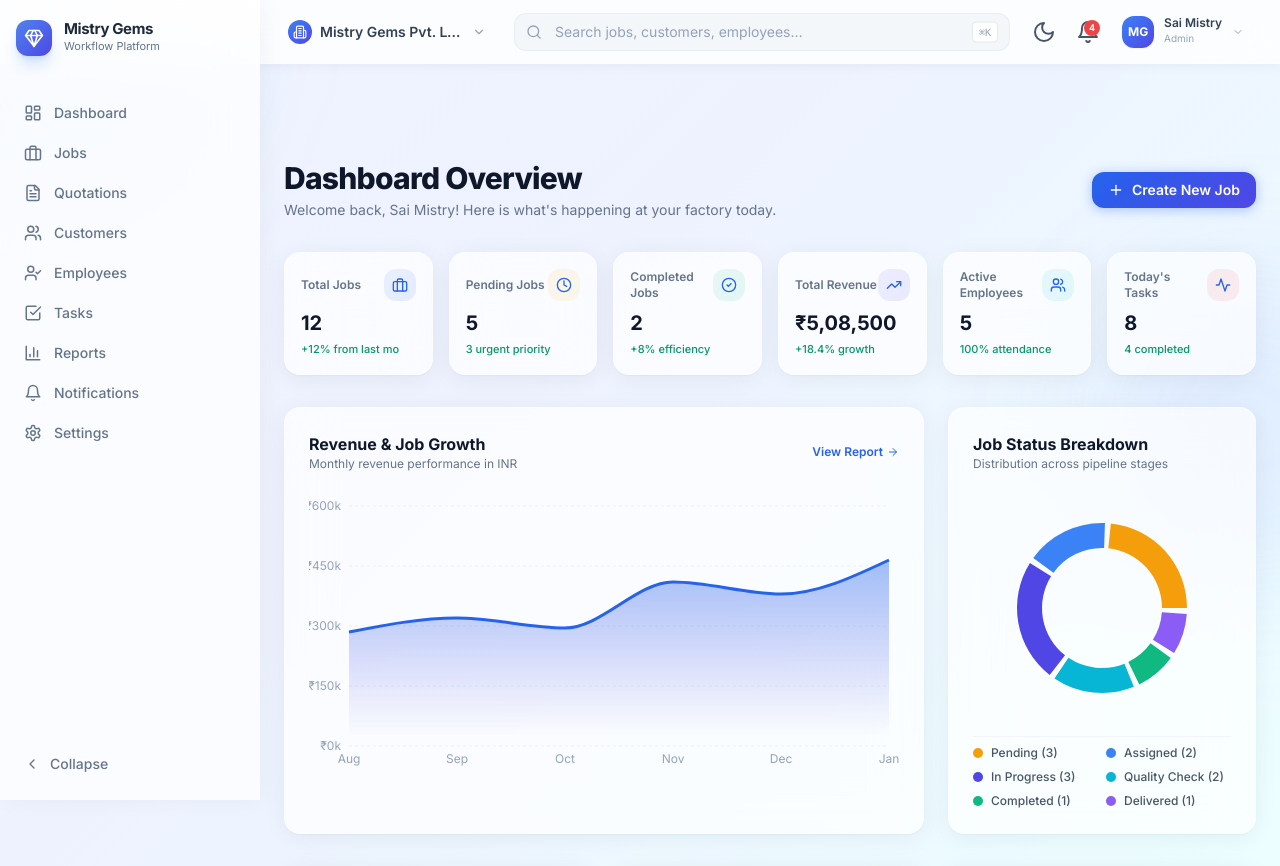
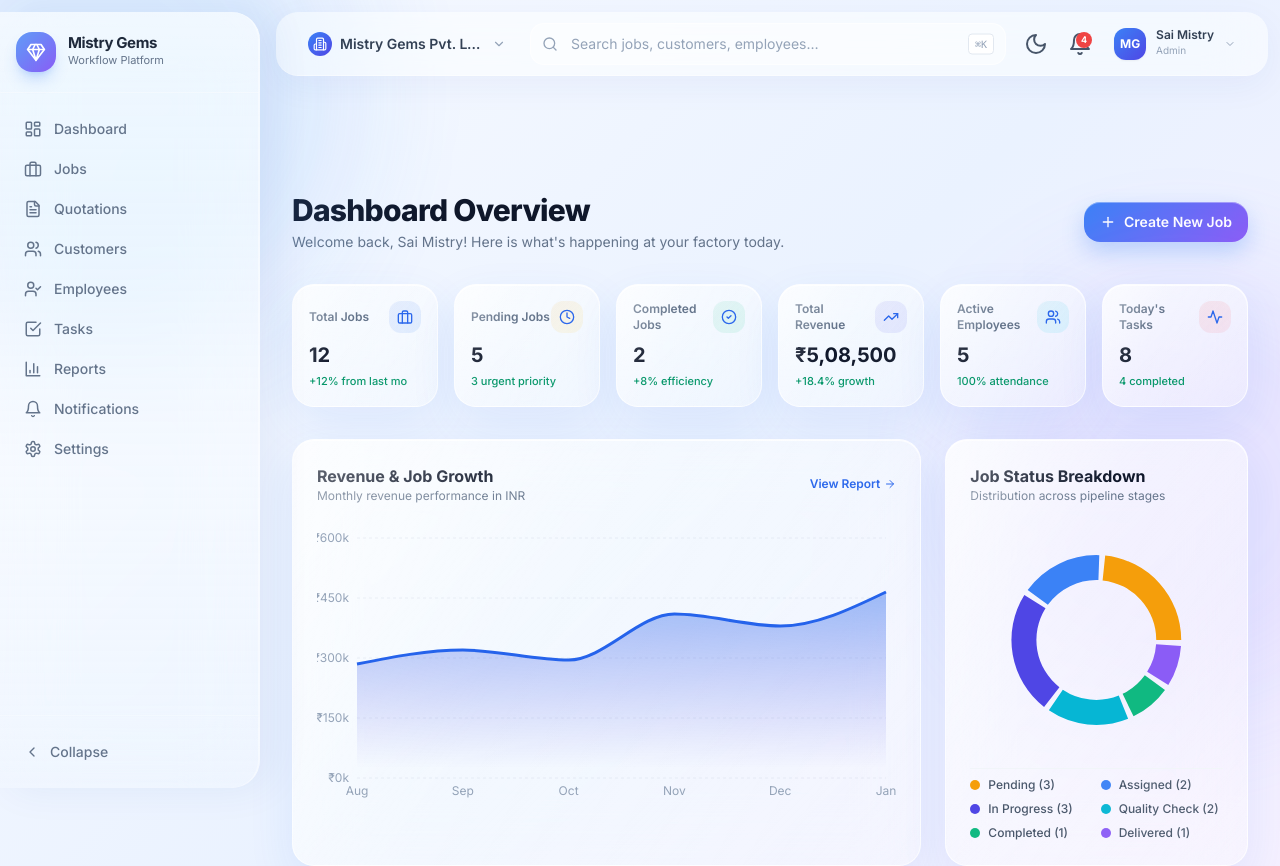
Before and after one commit to Saisidd05/Mistrygems_prototype, a React (Vite) app: page /dashboard in a window 1280 px wide. Shown: the top 866 px of the page. Built offline with nearby package versions, Linux system fonts and the light colour scheme.

Commit message:
redesign: apply liquid glass UI system

```diff
--- a/src/App.tsx
+++ b/src/App.tsx
@@ -1,17 +1,22 @@
 import React from 'react';
 import { BrowserRouter as Router, Routes, Route, Navigate } from 'react-router-dom';
 import Layout from '@/components/layout/Layout';
-import Dashboard from '@/pages/Dashboard';
-import Jobs from '@/pages/Jobs';
-import Quotations from '@/pages/Quotations';
-import Customers from '@/pages/Customers';
-import Employees from '@/pages/Employees';
-import Tasks from '@/pages/Tasks';
-import Reports from '@/pages/Reports';
-import Notifications from '@/pages/Notifications';
-import Settings from '@/pages/Settings';
 import { ThemeProvider } from '@/context/ThemeContext';
 import { SidebarProvider } from '@/context/SidebarContext';
+
+const Dashboard = React.lazy(() => import('@/pages/Dashboard'));
+const Jobs = React.lazy(() => import('@/pages/Jobs'));
+const Quotations = React.lazy(() => import('@/pages/Quotations'));
+const Customers = React.lazy(() => import('@/pages/Customers'));
+const Employees = React.lazy(() => import('@/pages/Employees'));
+const Tasks = React.lazy(() => import('@/pages/Tasks'));
+const Reports = React.lazy(() => import('@/pages/Reports'));
+const Notifications = React.lazy(() => import('@/pages/Notifications'));
+const Settings = React.lazy(() => import('@/pages/Settings'));
+
+function PageLoader() {
+  return <div className="skeleton h-72 rounded-[22px]" aria-label="Loading page" />;
+}
 
 const App: React.FC = () => {
   return (
@@ -19,7 +24,8 @@ const App: React.FC = () => {
       <SidebarProvider>
         <Router>
           <Layout>
-            <Routes>
+            <React.Suspense fallback={<PageLoader />}>
+              <Routes>
               <Route index element={<Navigate to="/dashboard" replace />} />
               <Route path="/dashboard" element={<Dashboard />} />
               <Route path="/jobs" element={<Jobs />} />
@@ -30,7 +36,8 @@ const App: React.FC = () => {
               <Route path="/reports" element={<Reports />} />
               <Route path="/notifications" element={<Notifications />} />
               <Route path="/settings" element={<Settings />} />
-            </Routes>
+              </Routes>
+            </React.Suspense>
           </Layout>
         </Router>
       </SidebarProvider>
--- a/src/components/layout/Layout.tsx
+++ b/src/components/layout/Layout.tsx
@@ -9,9 +9,9 @@ interface LayoutProps {
 }
 
 const pageVariants = {
-  initial: { opacity: 0, y: 12 },
-  animate: { opacity: 1, y: 0, transition: { duration: 0.3, ease: [0.4, 0, 0.2, 1] } },
-  exit: { opacity: 0, y: -6, transition: { duration: 0.15 } },
+  initial: { opacity: 0, y: 16, scale: 0.992 },
+  animate: { opacity: 1, y: 0, scale: 1, transition: { duration: 0.42, ease: [0.22, 1, 0.36, 1] } },
+  exit: { opacity: 0, y: -8, scale: 0.996, transition: { duration: 0.2 } },
 }
 
 export default function Layout({ children }: LayoutProps) {
@@ -22,8 +22,8 @@ export default function Layout({ children }: LayoutProps) {
     <div className="min-h-screen gradient-bg">
       {/* Ambient Background Orbs */}
       <div className="fixed inset-0 pointer-events-none overflow-hidden">
-        <div className="absolute -top-40 -left-40 w-96 h-96 bg-blue-400/10 rounded-full blur-3xl" />
-        <div className="absolute top-1/3 -right-32 w-80 h-80 bg-indigo-400/10 rounded-full blur-3xl" />
+        <div className="absolute -top-40 -left-40 w-[32rem] h-[32rem] bg-blue-400/20 rounded-full blur-3xl animate-pulse" />
+        <div className="absolute top-1/3 -right-32 w-[28rem] h-[28rem] bg-violet-400/15 rounded-full blur-3xl animate-pulse" />
         <div className="absolute bottom-0 left-1/3 w-64 h-64 bg-cyan-400/8 rounded-full blur-3xl" />
       </div>
 
@@ -32,11 +32,10 @@ export default function Layout({ children }: LayoutProps) {
 
       {/* Main Content */}
       <motion.main
-        animate={{ paddingLeft: collapsed ? 88 : 260 }}
         transition={{ duration: 0.3, ease: [0.4, 0, 0.2, 1] }}
-        className="pt-16 min-h-screen"
+        className={`pt-24 min-h-screen transition-[padding] duration-300 ${collapsed ? 'lg:pl-[88px]' : 'lg:pl-[260px]'}`}
       >
-        <div className="px-6 py-8 max-w-[1600px]">
+        <div className="px-4 sm:px-6 lg:px-8 py-8 max-w-[1600px] mx-auto">
           <AnimatePresence mode="wait">
             <motion.div
               key={location.pathname}
--- a/src/components/layout/Sidebar.tsx
+++ b/src/components/layout/Sidebar.tsx
@@ -37,11 +37,11 @@ export default function Sidebar() {
     <motion.aside
       animate={{ width: collapsed ? 72 : 260 }}
       transition={{ duration: 0.3, ease: [0.4, 0, 0.2, 1] }}
-      className="glass-sidebar fixed left-0 top-0 h-full z-40 flex flex-col overflow-hidden"
+      className="glass-sidebar fixed left-0 top-3 bottom-3 h-auto rounded-r-[28px] z-40 flex flex-col overflow-hidden"
     >
       {/* Logo Area */}
-      <div className="flex items-center gap-3 px-4 py-5 border-b border-white/20 dark:border-white/5">
-        <div className="relative flex-shrink-0 w-9 h-9 rounded-xl flex items-center justify-center bg-gradient-to-br from-blue-600 to-indigo-600 shadow-lg shadow-blue-500/25">
+      <div className="flex items-center gap-3 px-4 py-5 border-b border-white/35 dark:border-white/5">
+        <div className="relative flex-shrink-0 w-10 h-10 rounded-2xl flex items-center justify-center bg-gradient-to-br from-blue-500 to-violet-500 shadow-lg shadow-blue-500/25">
           <Gem className="w-5 h-5 text-white" />
           <div className="absolute inset-0 rounded-xl bg-gradient-to-br from-white/20 to-transparent" />
         </div>
--- a/src/components/layout/Topbar.tsx
+++ b/src/components/layout/Topbar.tsx
@@ -26,13 +26,12 @@ export default function Topbar() {
 
   return (
     <header
-      className="glass-nav sticky top-0 z-30 flex items-center gap-4 px-6 h-16"
-      style={{ paddingLeft: collapsed ? '88px' : '276px', transition: 'padding 0.3s ease' }}
+      className={`glass-nav sticky top-3 mx-3 rounded-[22px] z-30 flex items-center gap-3 px-3 sm:px-5 h-16 transition-[padding] duration-300 ${collapsed ? 'lg:ml-[88px]' : 'lg:ml-[276px]'}`}
     >
       {/* Mobile menu */}
       <button
         onClick={toggleSidebar}
-        className="lg:hidden p-2 rounded-xl hover:bg-slate-100 dark:hover:bg-slate-800/60 transition-colors"
+        className="lg:hidden p-2.5 rounded-2xl bg-white/30 hover:bg-white/60 dark:hover:bg-slate-800/60 transition-colors"
       >
         <Menu className="w-5 h-5 text-slate-600 dark:text-slate-300" />
       </button>
@@ -41,7 +40,7 @@ export default function Topbar() {
       <div className="relative">
         <button
           onClick={() => setCompanyOpen((o) => !o)}
-          className="flex items-center gap-2 px-3 py-2 rounded-xl hover:bg-slate-100 dark:hover:bg-slate-800/60 transition-all duration-200 group"
+          className="flex items-center gap-2 px-3 py-2 rounded-2xl hover:bg-white/55 dark:hover:bg-slate-800/60 transition-all duration-200 group"
         >
           <div className="w-6 h-6 rounded-lg bg-gradient-to-br from-blue-500 to-indigo-600 flex items-center justify-center flex-shrink-0">
             <Building2 className="w-3.5 h-3.5 text-white" />
@@ -89,7 +88,7 @@ export default function Topbar() {
             placeholder="Search jobs, customers, employees…"
             value={searchValue}
             onChange={(e) => setSearchValue(e.target.value)}
-            className="w-full pl-10 pr-4 py-2 rounded-xl text-sm bg-slate-100/80 dark:bg-slate-800/50 border border-slate-200/60 dark:border-slate-700/40 text-slate-700 dark:text-slate-200 placeholder-slate-400 focus:outline-none focus:ring-2 focus:ring-blue-500/40 focus:border-blue-400/40 transition-all duration-200"
+            className="w-full pl-10 pr-4 py-2.5 rounded-2xl text-sm bg-white/45 dark:bg-slate-800/50 border border-white/60 dark:border-slate-700/40 text-slate-700 dark:text-slate-200 placeholder-slate-400 focus:outline-none focus:ring-2 focus:ring-blue-500/40 focus:border-blue-400/40 transition-all duration-200"
           />
           <kbd className="absolute right-3 top-1/2 -translate-y-1/2 hidden sm:inline-flex items-center gap-0.5 px-1.5 py-0.5 text-[10px] font-medium text-slate-400 bg-white dark:bg-slate-700 border border-slate-200 dark:border-slate-600 rounded">
             ⌘K
--- a/src/components/ui/GlassCard.tsx
+++ b/src/components/ui/GlassCard.tsx
@@ -6,7 +6,7 @@ interface GlassCardProps extends React.HTMLAttributes<HTMLDivElement> {
   children: React.ReactNode
   className?: string
   hoverEffect?: boolean
-  glow?: 'none' | 'blue' | 'indigo' | 'cyan'
+  glow?: 'none' | 'blue' | 'indigo' | 'cyan' | 'emerald' | 'amber' | 'rose'
 }
 
 export function GlassCard({
@@ -21,11 +21,14 @@ export function GlassCard({
     blue: 'hover:shadow-blue-500/20 hover:border-blue-500/30',
     indigo: 'hover:shadow-indigo-500/20 hover:border-indigo-500/30',
     cyan: 'hover:shadow-cyan-500/20 hover:border-cyan-500/30',
+    emerald: 'hover:shadow-emerald-500/20 hover:border-emerald-500/30',
+    amber: 'hover:shadow-amber-500/20 hover:border-amber-500/30',
+    rose: 'hover:shadow-rose-500/20 hover:border-rose-500/30',
   }
 
   return (
     <motion.div
-      whileHover={hoverEffect ? { y: -3, transition: { duration: 0.2 } } : {}}
+      whileHover={hoverEffect ? { y: -4, scale: 1.005, transition: { duration: 0.24 } } : {}}
       className={cn(
         'glass-card p-6 transition-all duration-200',
         glowClasses[glow],
--- a/src/index.css
+++ b/src/index.css
@@ -5,10 +5,10 @@
 @layer base {
   :root {
     --radius: 1rem;
-    --brand-blue: #2563EB;
-    --brand-indigo: #4F46E5;
+    --brand-blue: #3B82F6;
+    --brand-indigo: #8B5CF6;
     --brand-cyan: #06B6D4;
-    --bg-primary: #F8FAFC;
+    --bg-primary: #F4F8FF;
     --bg-secondary: #FFFFFF;
     --text-primary: #0F172A;
     --text-secondary: #64748B;
@@ -36,6 +36,8 @@
     -webkit-font-smoothing: antialiased;
     -moz-osx-font-smoothing: grayscale;
     overflow-x: hidden;
+    min-height: 100vh;
+    background-image: radial-gradient(circle at 12% 10%, rgba(59,130,246,.16), transparent 30%), radial-gradient(circle at 86% 18%, rgba(139,92,246,.14), transparent 32%), radial-gradient(circle at 55% 92%, rgba(34,197,94,.09), transparent 30%);
   }
 
   ::-webkit-scrollbar {
@@ -57,27 +59,29 @@
 @layer components {
   /* Glass card base */
   .glass-card {
-    @apply relative overflow-hidden rounded-2xl;
-    background: rgba(255, 255, 255, 0.7);
-    backdrop-filter: blur(24px);
-    -webkit-backdrop-filter: blur(24px);
-    border: 1px solid rgba(255, 255, 255, 0.4);
-    box-shadow: 0 4px 24px rgba(0, 0, 0, 0.06), 0 1px 2px rgba(0, 0, 0, 0.04);
+    @apply relative overflow-hidden rounded-[22px];
+    background: linear-gradient(135deg, rgba(255,255,255,.72), rgba(255,255,255,.22));
+    backdrop-filter: blur(30px) saturate(145%);
+    -webkit-backdrop-filter: blur(30px) saturate(145%);
+    border: 1px solid rgba(255, 255, 255, .72);
+    box-shadow: 0 18px 48px rgba(37, 99, 235, .09), inset 0 1px 0 rgba(255,255,255,.8);
   }
 
+  .glass-card::before { content: ''; position: absolute; inset: 0; pointer-events: none; background: linear-gradient(115deg, rgba(255,255,255,.5), transparent 38%, rgba(255,255,255,.1)); opacity: .72; }
+
   .dark .glass-card {
-    background: rgba(17, 24, 39, 0.6);
+    background: linear-gradient(135deg, rgba(15, 23, 42, .78), rgba(30, 41, 59, .36));
     border: 1px solid rgba(255, 255, 255, 0.08);
     box-shadow: 0 4px 24px rgba(0, 0, 0, 0.3), 0 1px 2px rgba(0, 0, 0, 0.2);
   }
 
   /* Glass sidebar */
   .glass-sidebar {
-    background: rgba(255, 255, 255, 0.75);
-    backdrop-filter: blur(30px);
+    background: linear-gradient(180deg, rgba(255,255,255,.64), rgba(246,249,255,.36));
+    backdrop-filter: blur(34px) saturate(150%);
     -webkit-backdrop-filter: blur(30px);
     border-right: 1px solid rgba(255, 255, 255, 0.4);
-    box-shadow: 4px 0 24px rgba(0, 0, 0, 0.04);
+    box-shadow: 12px 0 42px rgba(30, 64, 175, .07), inset -1px 0 rgba(255,255,255,.4);
   }
 
   .dark .glass-sidebar {
@@ -87,11 +91,11 @@
 
   /* Glass nav */
   .glass-nav {
-    background: rgba(255, 255, 255, 0.8);
-    backdrop-filter: blur(24px);
+    background: rgba(255, 255, 255, .5);
+    backdrop-filter: blur(28px) saturate(150%);
     -webkit-backdrop-filter: blur(24px);
     border-bottom: 1px solid rgba(255, 255, 255, 0.4);
-    box-shadow: 0 1px 12px rgba(0, 0, 0, 0.05);
+    box-shadow: 0 10px 34px rgba(30,64,175,.05);
   }
 
   .dark .glass-nav {
@@ -101,7 +105,7 @@
 
   /* Gradient backgrounds */
   .gradient-bg {
-    background: linear-gradient(135deg, #F0F4FF 0%, #EEF2FF 30%, #ECFEFF 70%, #F8FAFC 100%);
+    background: linear-gradient(135deg, #f9fbff 0%, #eaf2ff 38%, #f5f0ff 72%, #f7fbff 100%);
   }
 
   .dark .gradient-bg {
@@ -129,19 +133,20 @@
 
   /* Nav item */
   .nav-item {
-    @apply flex items-center gap-3 px-3 py-2.5 rounded-xl text-sm font-medium transition-all duration-200 cursor-pointer;
+    @apply flex items-center gap-3 px-3 py-2.5 rounded-2xl text-sm font-medium transition-all duration-200 cursor-pointer;
     color: var(--text-secondary);
   }
 
   .nav-item:hover {
-    background: rgba(37, 99, 235, 0.08);
-    color: #2563EB;
+    background: rgba(255,255,255,.46);
+    color: #3B82F6;
+    box-shadow: inset 0 0 0 1px rgba(255,255,255,.56);
   }
 
   .nav-item.active {
-    background: linear-gradient(135deg, rgba(37, 99, 235, 0.12) 0%, rgba(79, 70, 229, 0.10) 100%);
+    background: linear-gradient(135deg, rgba(59,130,246,.18), rgba(139,92,246,.14));
     color: #2563EB;
-    box-shadow: inset 0 0 0 1px rgba(37, 99, 235, 0.15);
+    box-shadow: inset 0 1px 0 rgba(255,255,255,.7), 0 8px 20px rgba(59,130,246,.12);
   }
 
   .dark .nav-item.active {
@@ -270,21 +275,21 @@
 
   /* Button styles */
   .btn-primary {
-    @apply inline-flex items-center gap-2 px-4 py-2 rounded-xl text-sm font-semibold text-white transition-all duration-200;
-    background: linear-gradient(135deg, #2563EB, #4F46E5);
-    box-shadow: 0 2px 12px rgba(37, 99, 235, 0.35);
+    @apply inline-flex items-center gap-2 px-4 py-2.5 rounded-2xl text-sm font-semibold text-white transition-all duration-200 focus:outline-none focus:ring-4 focus:ring-blue-200;
+    background: linear-gradient(135deg, #3B82F6, #8B5CF6);
+    box-shadow: 0 10px 22px rgba(59, 130, 246, .28), inset 0 1px 0 rgba(255,255,255,.35);
   }
   .btn-primary:hover {
-    box-shadow: 0 4px 20px rgba(37, 99, 235, 0.5);
-    transform: translateY(-1px);
+    box-shadow: 0 14px 28px rgba(59, 130, 246, .35);
+    transform: translateY(-2px) scale(1.01);
   }
 
   .btn-secondary {
-    @apply inline-flex items-center gap-2 px-4 py-2 rounded-xl text-sm font-medium transition-all duration-200;
-    background: rgba(255,255,255,0.7);
-    border: 1px solid rgba(226,232,240,0.8);
+    @apply inline-flex items-center gap-2 px-4 py-2.5 rounded-2xl text-sm font-medium transition-all duration-200 focus:outline-none focus:ring-4 focus:ring-blue-100;
+    background: rgba(255,255,255,.46);
+    border: 1px solid rgba(255,255,255,.72);
     color: var(--text-primary);
-    backdrop-filter: blur(8px);
+    backdrop-filter: blur(16px);
   }
   .btn-secondary:hover {
     background: rgba(255,255,255,0.9);
@@ -294,6 +299,12 @@
     background: rgba(30,41,59,0.6);
     border-color: rgba(255,255,255,0.08);
   }
+
+  input, select, textarea { border-radius: 14px !important; transition: box-shadow .2s ease, border-color .2s ease, background .2s ease; }
+  input:focus, select:focus, textarea:focus { box-shadow: 0 0 0 4px rgba(59,130,246,.14); }
+  table thead { background: rgba(255,255,255,.36); }
+  table tbody tr { transition: background .2s ease, transform .2s ease; }
+  table tbody tr:hover { background: rgba(255,255,255,.44); }
 }
 
 /* Page transition animations */
```
